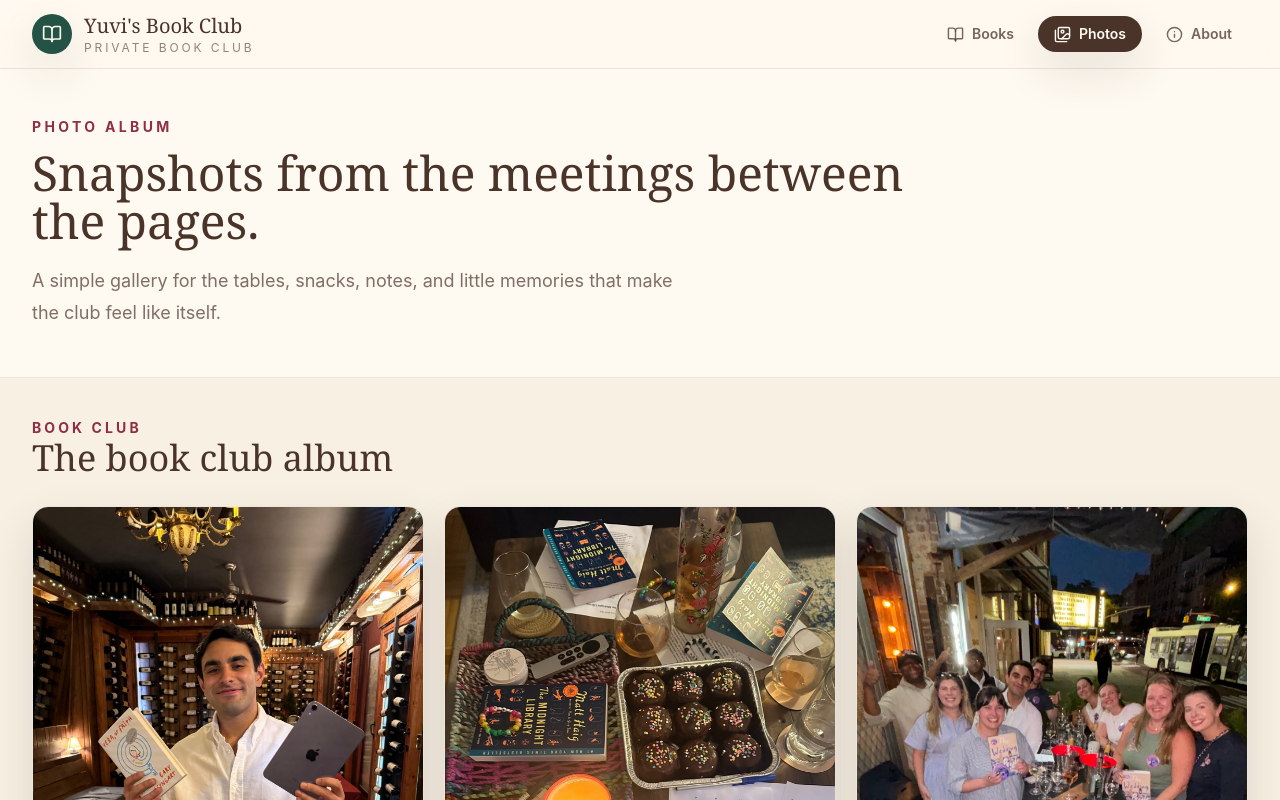
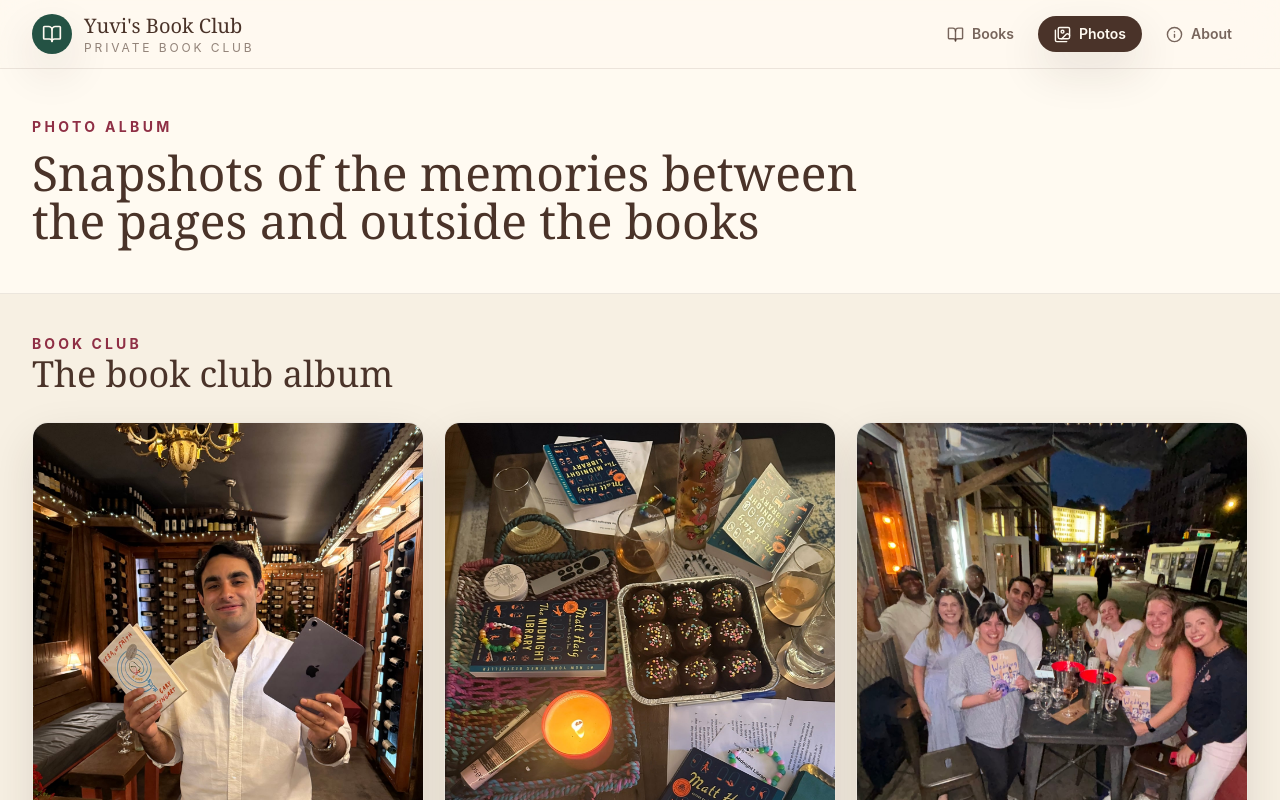
Before and after one commit to Shlok-Joseph-Paul/Yuvis-book-club, a React (Vite) app: page /photos in a window 1280 px wide. Shown: the top 800 px of the page. Built offline with nearby package versions, Linux system fonts and the light colour scheme.

Commit message:
Update photos page heading

```diff
--- a/src/components/PageHeader.tsx
+++ b/src/components/PageHeader.tsx
@@ -1,7 +1,7 @@
 type PageHeaderProps = {
   eyebrow: string;
   title: string;
-  description: string;
+  description?: string;
 };
 
 export default function PageHeader({ eyebrow, title, description }: PageHeaderProps) {
@@ -14,7 +14,9 @@ export default function PageHeader({ eyebrow, title, description }: PageHeaderPr
         <h1 className="max-w-4xl font-display text-4xl leading-tight text-espresso sm:text-5xl">
           {title}
         </h1>
-        <p className="mt-5 max-w-2xl text-lg leading-8 text-espresso/70">{description}</p>
+        {description ? (
+          <p className="mt-5 max-w-2xl text-lg leading-8 text-espresso/70">{description}</p>
+        ) : null}
       </div>
     </section>
   );
--- a/src/pages/Photos.tsx
+++ b/src/pages/Photos.tsx
@@ -12,8 +12,7 @@ export default function Photos() {
     <>
       <PageHeader
         eyebrow="Photo album"
-        title="Snapshots from the meetings between the pages."
-        description="A simple gallery for the tables, snacks, notes, and little memories that make the club feel like itself."
+        title="Snapshots of the memories between the pages and outside the books"
       />
       <section className="mx-auto max-w-7xl px-4 py-10 sm:px-6 lg:px-8">
         <div className="mb-7 max-w-3xl">
```
